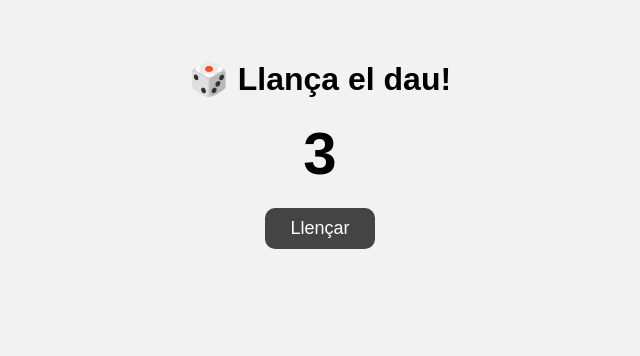
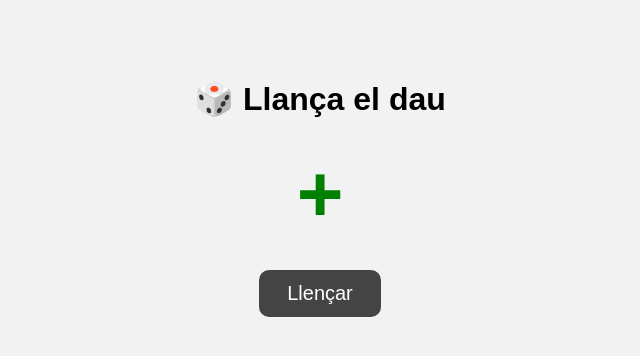
Before and after one commit to WillyOP12/Dau-digital-joc-de-rol, a plain HTML site: page index.html in a window 1280 px wide. Both pictures are taken after a click on the button "Llençar". Shown: the whole page, without its empty margins (320-960 px from the left). Drawn offline with Linux system fonts and the light colour scheme.

Commit message:
El millor :D

```diff
--- a/index.html
+++ b/index.html
@@ -3,17 +3,17 @@
 <head>
 <meta charset="UTF-8">
 <meta name="viewport" content="width=device-width, initial-scale=1.0">
-  <title>Dau animat</title>
+<title>Dau</title>
 <style>
   body {
     font-family: sans-serif;
     text-align: center;
-      margin-top: 60px;
+    margin-top: 80px;
     background: #f2f2f2;
   }
   #resultat {
-      font-size: 60px;
-      margin: 20px;
+    font-size: 80px;
+    margin: 30px;
     font-weight: bold;
     transition: transform 0.1s ease;
   }
@@ -21,10 +21,10 @@
     background-color: #444;
     color: white;
     border: none;
-      padding: 10px 25px;
+    padding: 12px 28px;
     border-radius: 10px;
     cursor: pointer;
-      font-size: 18px;
+    font-size: 20px;
   }
   button:hover {
     background-color: #222;
@@ -32,26 +32,42 @@
 </style>
 </head>
 <body>
-  <h1>🎲 Llança el dau!</h1>
-  <div id="resultat">-</div>
+  <h1>🎲 Llança el dau</h1>
+  <div id="resultat">+</div>
   <button id="llencaBtn">Llençar</button>
 
 <script>
 const resultat = document.getElementById('resultat');
 const boto = document.getElementById('llencaBtn');
 
+// cares del dau
+const cares = ['+','+','-','-','0','0'];
+
+// colors per cara
+function colorPer(face){
+  if(face === '+') return 'green';
+  if(face === '-') return 'red';
+  return 'orange';
+}
+
 boto.addEventListener('click', () => {
-      boto.disabled = true; // desactiva durant l'animació
+  boto.disabled = true; // desactiva el botó durant animació
   let comptador = 0;
-      const interval = setInterval(() => {
-        const valor = Math.floor(Math.random() * 6) + 1;
-        resultat.textContent = valor;
-        resultat.style.transform = `rotate(${Math.random() * 20 - 10}deg)`;
+  const passos = Math.floor(Math.random()*10 + 15); // 15-25 canvis
+  const anim = setInterval(() => {
+    const cara = cares[Math.floor(Math.random()*cares.length)];
+    resultat.textContent = cara;
+    resultat.style.color = colorPer(cara);
+    resultat.style.transform = `rotate(${Math.random()*20-10}deg)`;
+
     comptador++;
-        if (comptador > 15) { // després de 15 canvis, s’atura
-          clearInterval(interval);
-          const final = Math.floor(Math.random() * 6) + 1;
+    // efecte de frenada progressiva
+    if(comptador >= passos){
+      clearInterval(anim);
+      // valor final
+      const final = cares[Math.floor(Math.random()*cares.length)];
       resultat.textContent = final;
+      resultat.style.color = colorPer(final);
       resultat.style.transform = 'rotate(0deg)';
       boto.disabled = false;
     }
```
Lines whose indentation alone changed are shown as unchanged.
